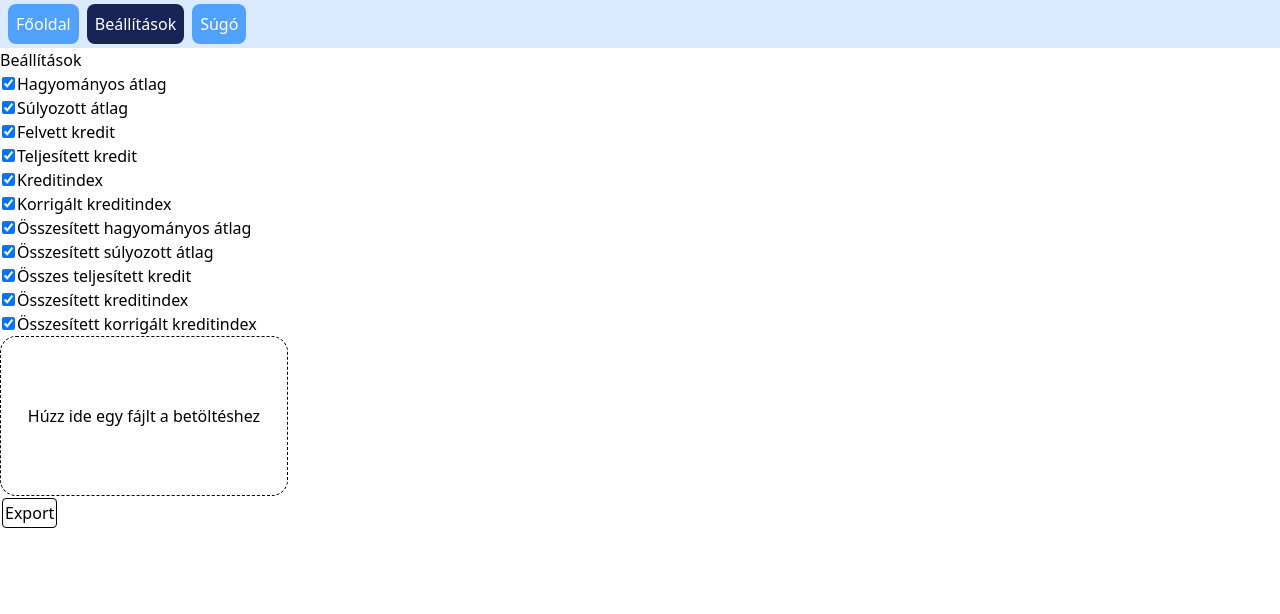
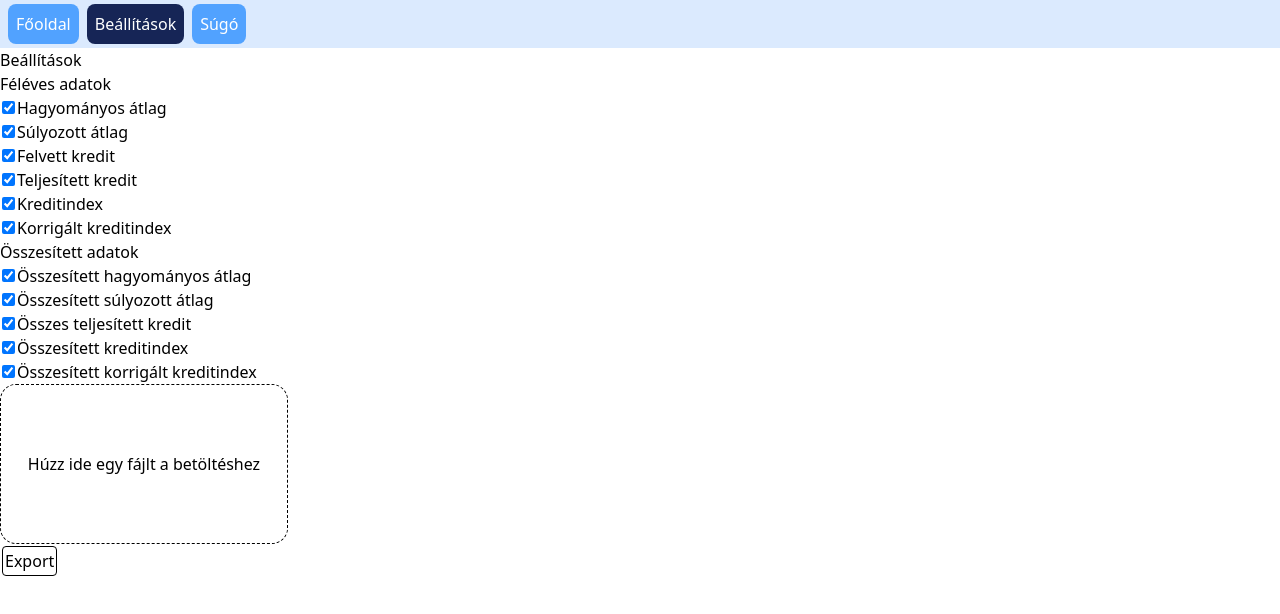
Before and after one commit to janosnagygyorgy/kredit-v2, a React (Vite) app: page /settings in a window 1280 px wide. Shown: the top 614 px of the page. Built offline with nearby package versions, Linux system fonts and the light colour scheme.

Commit message:
Simplify settings displaying

```diff
--- a/src/App.tsx
+++ b/src/App.tsx
@@ -63,7 +63,7 @@ function App() {
               <Settings
                 data={data}
                 onImport={handleImport}
-                config={config}
+                calculatorService={calculatorService}
                 toggleSetting={toggleSetting}
               />
             }
--- a/src/interfaces/CalculatorServiceConfig.ts
+++ b/src/interfaces/CalculatorServiceConfig.ts
@@ -1,5 +1,5 @@
 import type { CalculatorServiceConfigItem } from "./CalculatorServiceConfigItem";
 
-export type CalculatorServiceConfig = {
+export interface CalculatorServiceConfig {
   [key: string]: CalculatorServiceConfigItem[];
-};
+}
--- a/src/pages/settings/Settings.tsx
+++ b/src/pages/settings/Settings.tsx
@@ -1,20 +1,28 @@
+import type { StoredData } from "interfaces/StoredData";
+import type CalculatorService from "services/CalculatorService";
+import CalculationSettings from "./components/CalculationSettings";
 import ImportExport from "./components/ImportExport";
-import type { StoredConfig } from "interfaces/StoredConfig";
-import type { StoredData } from "interfaces/StoredData";
-import CalculationSettings from "./components/CalculationSettings";
 
 interface SettingsProps {
   data: StoredData;
   onImport: (data: StoredData) => void;
-  config: StoredConfig;
+  calculatorService: CalculatorService;
   toggleSetting: (setting: string) => void;
 }
 
-function Settings({ data, onImport, config, toggleSetting }: SettingsProps) {
+function Settings({
+  data,
+  onImport,
+  calculatorService,
+  toggleSetting,
+}: SettingsProps) {
   return (
     <>
       <h1>Beállítások</h1>
-      <CalculationSettings config={config} toggleSetting={toggleSetting} />
+      <CalculationSettings
+        calculatorService={calculatorService}
+        toggleSetting={toggleSetting}
+      />
       <ImportExport data={data} onImport={onImport} />
     </>
   );
--- a/src/pages/settings/components/CalculationSettings.tsx
+++ b/src/pages/settings/components/CalculationSettings.tsx
@@ -1,137 +1,49 @@
-import type { StoredConfig } from "interfaces/StoredConfig";
+import type CalculatorService from "services/CalculatorService";
 
 interface CalculationSettingsProps {
-  config: StoredConfig;
+  calculatorService: CalculatorService;
   toggleSetting: (setting: string) => void;
 }
 
 function CalculationSettings({
-  config,
+  calculatorService,
   toggleSetting,
 }: CalculationSettingsProps) {
   return (
     <>
-      <div>
+      <h2>Féléves adatok</h2>
+      {calculatorService.config["semesterStatistics"].map((item) => {
+        return (
+          <div key={item.key}>
             <input
               type="checkbox"
-          checked={config["semesterTraditionalAverage"]}
-          onChange={() => toggleSetting("semesterTraditionalAverage")}
-          id="semesterTraditionalAverage"
+              checked={item.enabled}
+              onChange={() => toggleSetting(item.key)}
+              id={item.key}
             />
-        <label htmlFor="semesterTraditionalAverage" className="select-none">
-          Hagyományos átlag
+            <label htmlFor={item.key} className="select-none">
+              {item.text}
             </label>
           </div>
-      <div>
+        );
+      })}
+
+      <h2>Összesített adatok</h2>
+      {calculatorService.config["cumulatedStatistics"].map((item) => {
+        return (
+          <div key={item.key}>
             <input
               type="checkbox"
-          checked={config["semesterWeightedAverage"]}
-          onChange={() => toggleSetting("semesterWeightedAverage")}
-          id="semesterWeightedAverage"
+              checked={item.enabled}
+              onChange={() => toggleSetting(item.key)}
+              id={item.key}
             />
-        <label htmlFor="semesterWeightedAverage" className="select-none">
-          Súlyozott átlag
+            <label htmlFor={item.key} className="select-none">
+              {item.text}
             </label>
           </div>
-      <div>
-        <input
-          type="checkbox"
-          checked={config["semesterCreditSum"]}
-          onChange={() => toggleSetting("semesterCreditSum")}
-          id="semesterCreditSum"
-        />
-        <label htmlFor="semesterCreditSum" className="select-none">
-          Felvett kredit
-        </label>
-      </div>
-      <div>
-        <input
-          type="checkbox"
-          checked={config["semesterCompletedCreditSum"]}
-          onChange={() => toggleSetting("semesterCompletedCreditSum")}
-          id="semesterCompletedCreditSum"
-        />
-        <label htmlFor="semesterCompletedCreditSum" className="select-none">
-          Teljesített kredit
-        </label>
-      </div>
-      <div>
-        <input
-          type="checkbox"
-          checked={config["semesterCreditIndex"]}
-          onChange={() => toggleSetting("semesterCreditIndex")}
-          id="semesterCreditIndex"
-        />
-        <label htmlFor="semesterCreditIndex" className="select-none">
-          Kreditindex
-        </label>
-      </div>
-      <div>
-        <input
-          type="checkbox"
-          checked={config["semesterCorrectedCreditIndex"]}
-          onChange={() => toggleSetting("semesterCorrectedCreditIndex")}
-          id="semesterCorrectedCreditIndex"
-        />
-        <label htmlFor="semesterCorrectedCreditIndex" className="select-none">
-          Korrigált kreditindex
-        </label>
-      </div>
-      <div>
-        <input
-          type="checkbox"
-          checked={config["cumulatedTraditionalAverage"]}
-          onChange={() => toggleSetting("cumulatedTraditionalAverage")}
-          id="cumulatedTraditionalAverage"
-        />
-        <label htmlFor="cumulatedTraditionalAverage" className="select-none">
-          Összesített hagyományos átlag
-        </label>
-      </div>
-      <div>
-        <input
-          type="checkbox"
-          checked={config["cumulatedWeightedAverage"]}
-          onChange={() => toggleSetting("cumulatedWeightedAverage")}
-          id="cumulatedWeightedAverage"
-        />
-        <label htmlFor="cumulatedWeightedAverage" className="select-none">
-          Összesített súlyozott átlag
-        </label>
-      </div>
-      <div>
-        <input
-          type="checkbox"
-          checked={config["cumulatedCompletedCreditSum"]}
-          onChange={() => toggleSetting("cumulatedCompletedCreditSum")}
-          id="cumulatedCompletedCreditSum"
-        />
-        <label htmlFor="cumulatedCompletedCreditSum" className="select-none">
-          Összes teljesített kredit
-        </label>
-      </div>
-      <div>
-        <input
-          type="checkbox"
-          checked={config["cumulatedCreditIndex"]}
-          onChange={() => toggleSetting("cumulatedCreditIndex")}
-          id="cumulatedCreditIndex"
-        />
-        <label htmlFor="cumulatedCreditIndex" className="select-none">
-          Összesített kreditindex
-        </label>
-      </div>
-      <div>
-        <input
-          type="checkbox"
-          checked={config["cumulatedCorrectedCreditIndex"]}
-          onChange={() => toggleSetting("cumulatedCorrectedCreditIndex")}
-          id="cumulatedCorrectedCreditIndex"
-        />
-        <label htmlFor="cumulatedCorrectedCreditIndex" className="select-none">
-          Összesített korrigált kreditindex
-        </label>
-      </div>
+        );
+      })}
     </>
   );
 }
--- a/src/services/StorageService.ts
+++ b/src/services/StorageService.ts
@@ -3,8 +3,7 @@ import type { StoredData } from "interfaces/StoredData";
 
 class StorageService {
   public getSelectedSemester(): string | null {
-    const selectedSemester = localStorage.getItem("selectedSemester");
-    return selectedSemester;
+    return localStorage.getItem("selectedSemester");
   }
 
   public getData(): StoredData {
```
Lines whose indentation alone changed are shown as unchanged.
